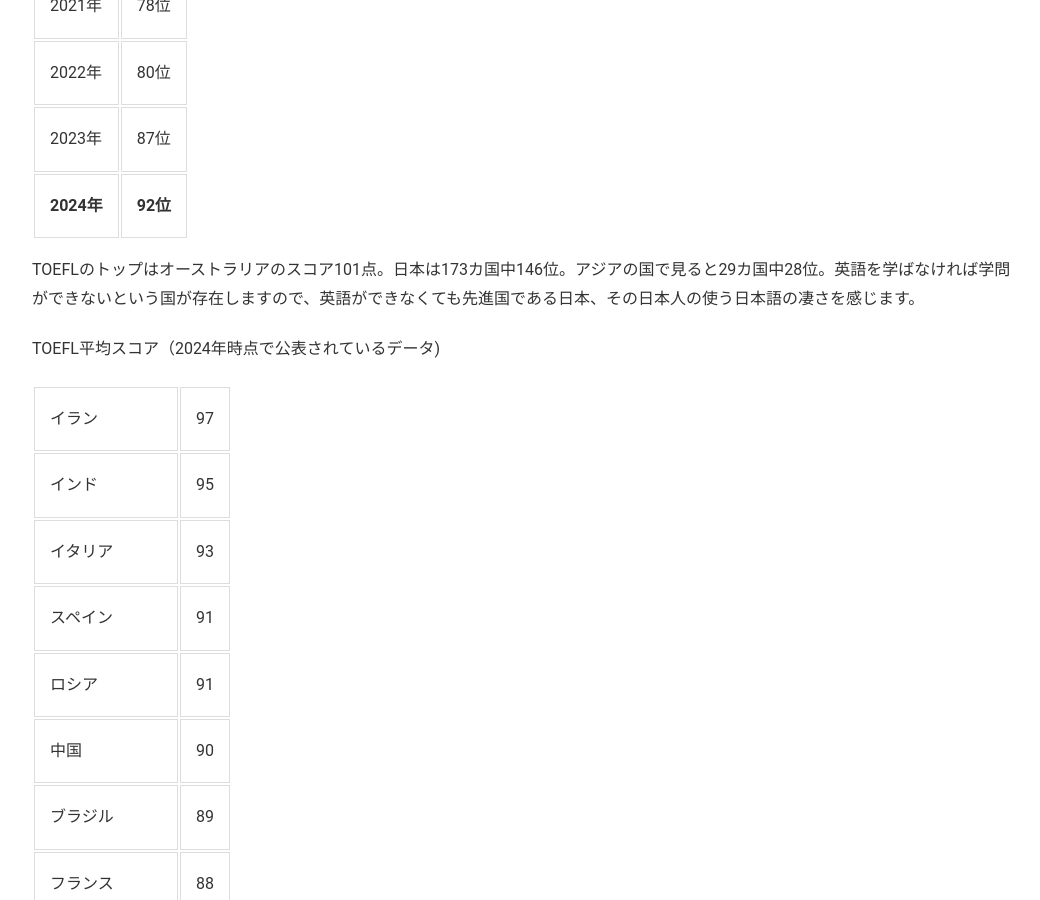
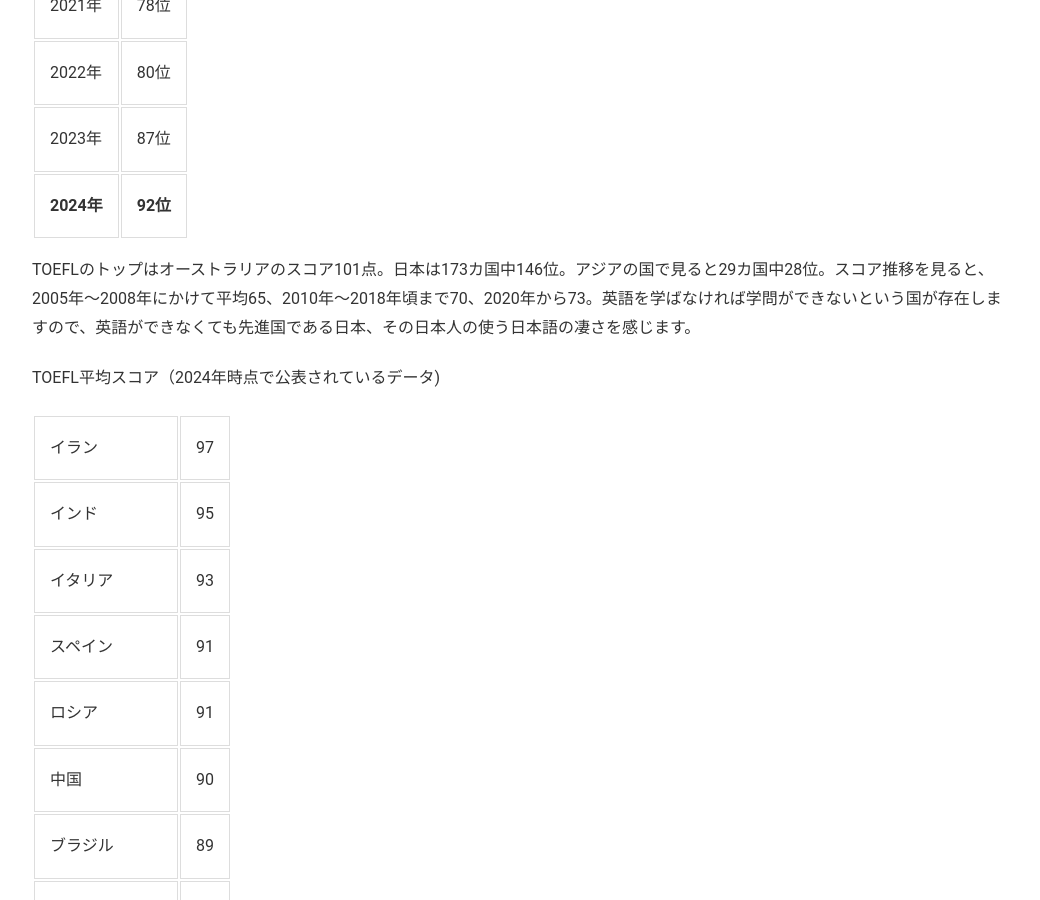
Before and after one commit to phocean/akispace, a Jekyll site: the page built from lessons.md, in a window 1280 px wide and 900 px high, scrolled down 2427 px. Shown: the whole window, without its empty margins (118-1158 px from the left). Built offline with Jekyll 4.4.1, drawn with Linux system fonts in a browser that asks for light colours.

Commit message:
Update lessons.md

```diff
--- a/lessons.md
+++ b/lessons.md
@@ -83,7 +83,7 @@
  </tr>
 </table>
 
-TOEFLのトップはオーストラリアのスコア101点。日本は173カ国中146位。アジアの国で見ると29カ国中28位。英語を学ばなければ学問ができないという国が存在しますので、英語ができなくても先進国である日本、その日本人の使う日本語の凄さを感じます。
+TOEFLのトップはオーストラリアのスコア101点。日本は173カ国中146位。アジアの国で見ると29カ国中28位。スコア推移を見ると、2005年〜2008年にかけて平均65、2010年〜2018年頃まで70、2020年から73。英語を学ばなければ学問ができないという国が存在しますので、英語ができなくても先進国である日本、その日本人の使う日本語の凄さを感じます。
 
 TOEFL平均スコア（2024年時点で公表されているデータ)
 
```
